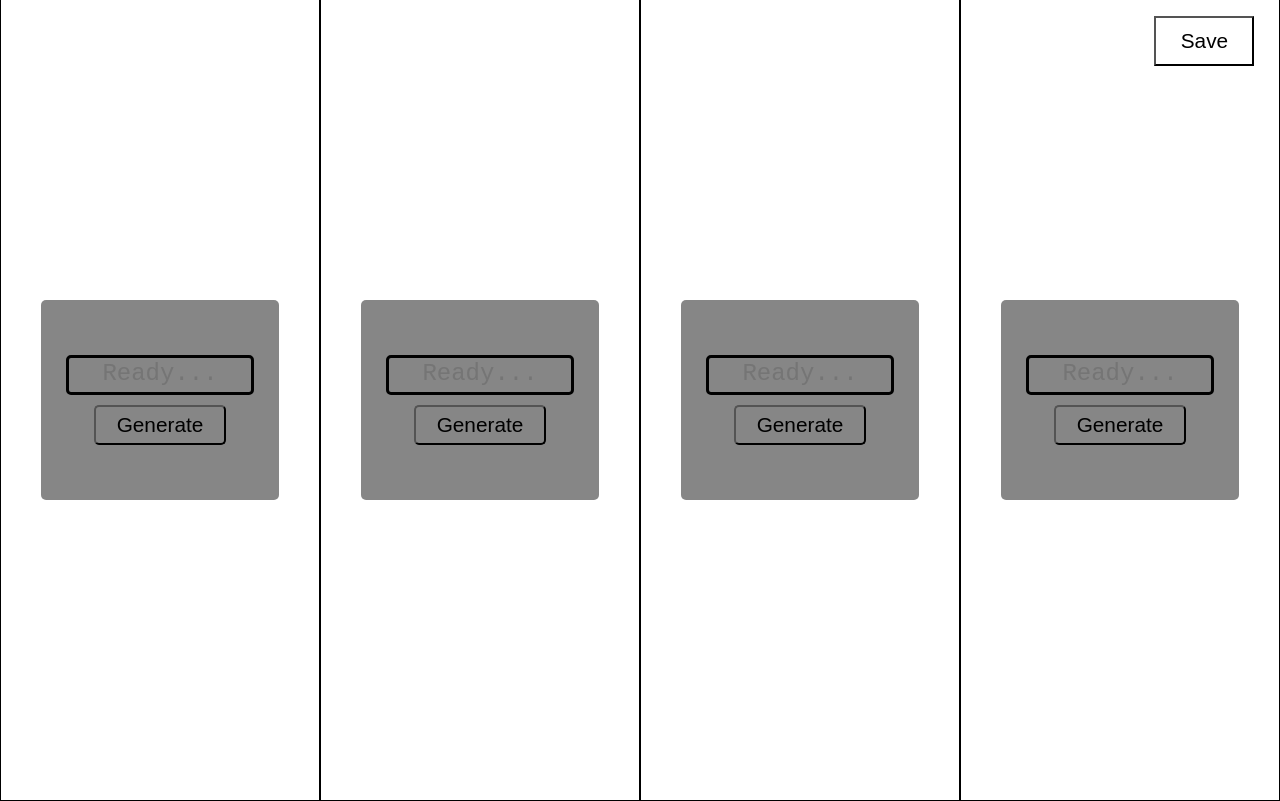
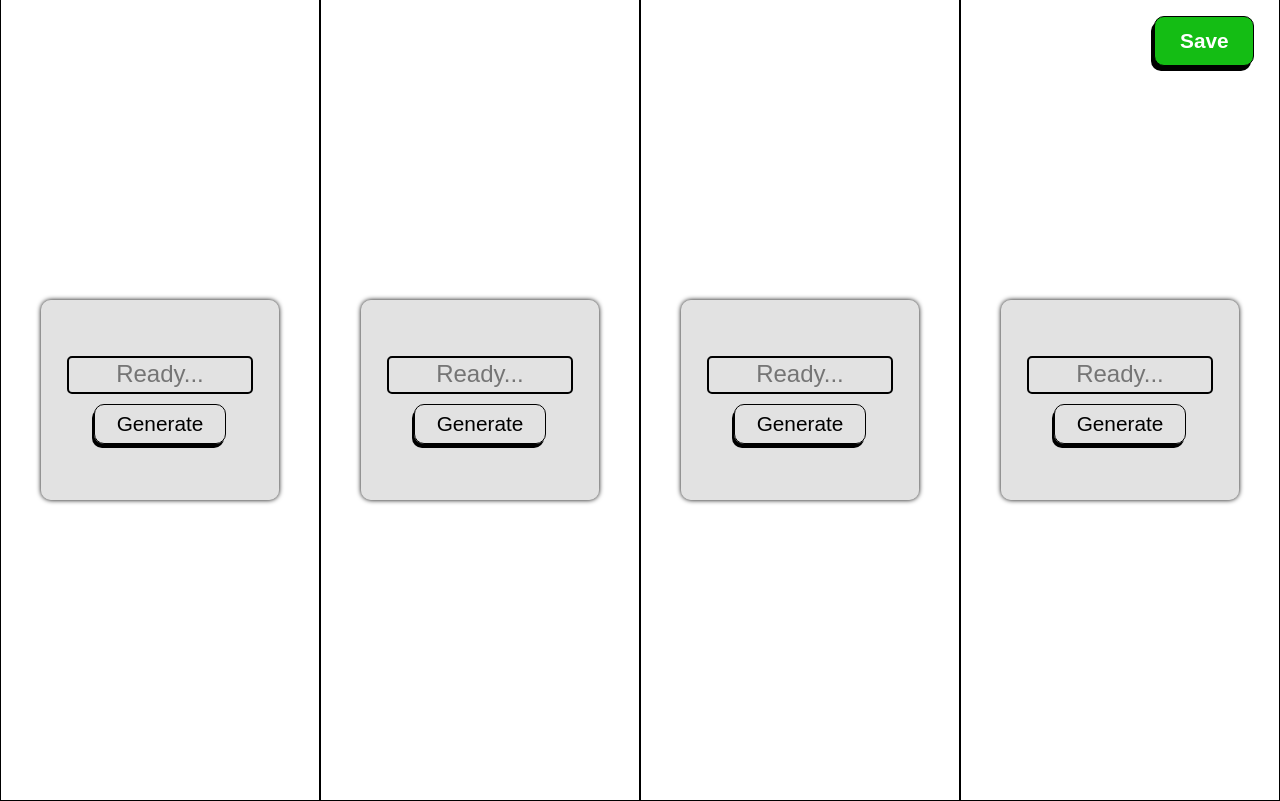
Before and after one commit to mstephen19/PaletteCreator, a plain HTML site: page index.html in a window 1280 px wide. Both pictures are taken after a click on the button "Save". Drawn offline with nearby package versions, Linux system fonts and the light colour scheme.

Commit message:
improve styles, fix bugs, more functionality

```diff
--- a/index.html
+++ b/index.html
@@ -4,8 +4,8 @@
     <meta charset="UTF-8">
     <meta http-equiv="X-UA-Compatible" content="IE=edge">
     <meta name="viewport" content="width=device-width, initial-scale=1.0">
-    <!--Personal reset CSS file-->
     <link rel="stylesheet" href="mattReset.css">
+
     <link rel="stylesheet" href="style.css">
     <title>Palette Creator</title>
 </head>
@@ -43,9 +43,8 @@
                 </div>
             </div>
         </div>
-        <button id="saveBtn">Save</button>
+        <button class="saveBtn">Save</button>
     </div>
-    <!--Linking jQuery-->
     <script src="https://code.jquery.com/jquery-3.5.1.min.js"></script>
     <script src="logic.js"></script>
 </body>
--- a/logic.js
+++ b/logic.js
@@ -8,6 +8,7 @@ $(document).ready(function(){
     var pulledSave = JSON.parse(localStorage.getItem('userSaveColorCodes'));
     for (let i = 0; i < allBoxes.length; i++){
       allBoxes[i].style.background = pulledSave[i];
+      textAreas[i].value = pulledSave[i];
     }
   });
 
@@ -24,12 +25,30 @@ $(document).ready(function(){
     colorBox.css('background', genCode);
   });
 
-  function saveAll(){
+  function saveAll(event){
+    theBtn = event.target;
     for (let i = 0; i < genBtns.length; i++){
-      savedCodes[i] = textAreas[i].value
+      savedCodes[i] = textAreas[i].value;
     }
-    localStorage.setItem('userSaveColorCodes', JSON.stringify(savedCodes))
+    localStorage.setItem('userSaveColorCodes', JSON.stringify(savedCodes));
+    $('.saveBtn').attr('id', 'saveBtnAfter').text('Saved Successfully');
+    setTimeout(function(){
+      $('.saveBtn').removeAttr('id').text('Save');
+    }, 1000);
   }
 
-  $('#saveBtn').on('click', saveAll);
-})
+  $('.saveBtn').on('click', saveAll);
+
+  function copyValue(event){
+    clickedArea = event.target;
+    clickedArea.select();
+    document.execCommand('copy');
+    let saveInit = clickedArea.value
+    clickedArea.value = 'Copied!'
+    setTimeout(function(){
+      clickedArea.value = saveInit;
+    }, 1000);
+  }
+
+  textAreas.on('click', copyValue)
+});
--- a/style.css
+++ b/style.css
@@ -1,6 +1,11 @@
 body {
   width: 100vw;
 }
+
+* {
+  font-family:Arial, Helvetica, sans-serif;
+}
+
 /*container cover whole page*/
 #boxesContainer {
   width: 100vw;
@@ -37,12 +42,13 @@ body {
 .cards {
   width: 75%;
   height: 25%;
-  background: rgba(0, 0, 0, 0.473);
+  background: rgba(194, 194, 194, 0.473);
   display: flex;
   flex-direction: column;
   justify-content: center;
   align-items: center;
-  border-radius: 5px;
+  border-radius: 10px;
+  box-shadow: 0 0 5px black;
 }
 
 .textAreas {
@@ -51,7 +57,7 @@ body {
   appearance: none;
   border: none;
   overflow: hidden;
-  border: 3px solid black;
+  border: 2px solid black;
   border-radius: 5px;
   background: none;
   resize: none;
@@ -63,31 +69,52 @@ body {
   font-size: 1.5rem;
 }
 
-.btns {
-  text-align: center;
-  background: none;
-  width: 55%;
-  height: 20%;
-  font-size: 1.3rem;
-  padding: none;
-  border-radius: 5px;
-  /*flexing text within btn*/
+button {
   display: flex;
   justify-content: center;
   align-items: center;
   cursor: pointer;
+  text-align: center;
+  font-size: 1.3rem;
+  border: 1px solid black;
+  border-radius: 10px;
+  transition: all 0.1s linear;
 }
 
-#saveBtn {
+.btns {
+  background: none;
+  width: 55%;
+  height: 20%;
+  color: black;
+  box-shadow: -2px 4px 0px black;
+}
+
+.btns:active{
+  box-shadow: -1px 1px 0px black;
+  transform: translate(-1px, 3px);
+}
+
+.saveBtn {
   position: fixed;
   right: 2%;
   top: 2%;
-  text-align: center;
   width: 100px;
   height: 50px;
-  font-size: 1.3rem;
   background: none;
-  cursor: pointer;
+  color: white;
+  box-shadow: -3px 5px 0px black;
+  background: rgb(20, 189, 20);
+  font-weight: bold;
+}
+
+.saveBtn:active{
+  box-shadow: -1px 2px 0px black;
+  transform: translate(-2px, 3px);
+}
+
+#saveBtnAfter {
+  background-color: red;
+  font-size: 15px;
 }
 
 @media screen and (max-width: 1024px) {
```
